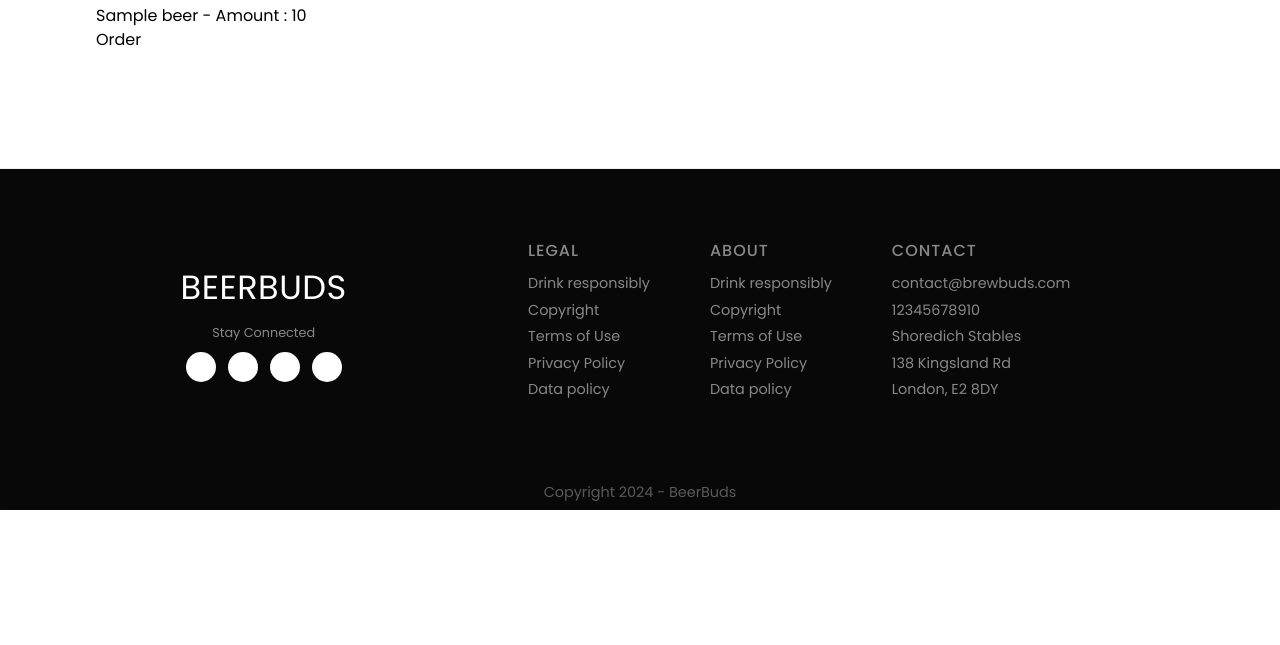
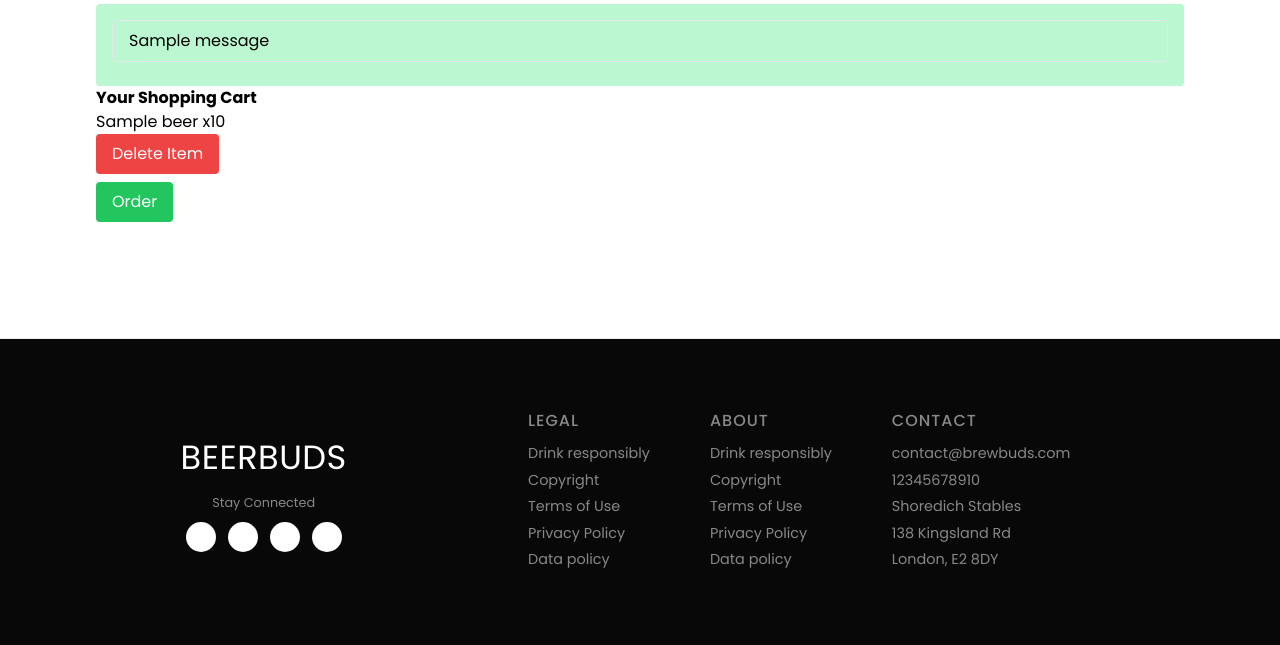
Before and after one commit to mallaghi/beerbuds, a Django app: page /user_cart/ in a window 1280 px wide. Shown: the part 92-737 px from the top of the page. Run offline with Django 4.2, Linux system fonts and the light colour scheme; a user stored in the database is signed in; tables that the repository leaves empty hold one stand-in row (values such as "Sample post"); one stand-in notice (Sample message) is shown; some libraries are stand-ins or nearby versions.

Commit message:
delete functionality complete (again)

```diff
--- a/marketplace/templates/marketplace/user_cart.html
+++ b/marketplace/templates/marketplace/user_cart.html
@@ -2,17 +2,40 @@
 {%block title%} YOUR CART {% endblock %}
 {% block content %}
 
+<div class="container">
+
+  {% if messages %}
+  <ul class="messages bg-green-200 p-4 rounded">
+    {% for message in messages %}
+      <li class="mb-2 px-4 py-2 border rounded {% if message.tags %}{{ message.tags }}{% endif %}">
+        {{ message }}
+      </li>
+    {% endfor %}
+  </ul>
+  {% endif %}
+
+  <h2> <strong> Your Shopping Cart </strong> </h2>
   {% for cart_item in user_cart.cart_items.all %}
-  <a href="{% url 'marketplace:beer_show' cart_item.beer_id.id %}"> <p>  {{cart_item.beer_id}} - Amount : {{cart_item.quantity}} </p>  </a>
+
+    <a href="{% url 'marketplace:beer_show' cart_item.beer_id.id %}">
+      <h5>  {{cart_item.beer_id}}  x{{cart_item.quantity}} </h5>
+    </a>
+
+    <form action="{% url 'marketplace:delete_cart_item' cart_item.id %}" method="post">
+      {% csrf_token%}
+      <input type="submit" value="Delete Item" class="bg-red-500 text-white px-4 py-2 rounded hover:bg-red-600 focus:outline-none focus:shadow-outline-red">
+    </form>
 
   {% endfor %}
 
   {% if user_cart.cart_items.all %}
     <form method="post" action="{% url 'marketplace:add_to_order' %}">
       {% csrf_token %}
-    <button type="submit">Order</button>
+      <button type="submit" class="bg-green-500 text-white px-4 py-2 mt-2 rounded hover:bg-green-600 focus:outline-none focus:shadow-outline-green">Order</button>
     </form>
   {% else %}
   <p>Your cart is empty</p>
   {% endif %}
+</div>
+
   {% endblock %}
--- a/marketplace/urls.py
+++ b/marketplace/urls.py
@@ -11,6 +11,7 @@ urlpatterns = [
     path('profile/', views.profile, name='profile'),
     path('add_to_cart/<int:beer_id>/', views.add_to_cart, name='add_to_cart'),
     path('user_cart/', views.user_cart, name='user_cart'),
+    path('user_cart/delete/<int:id>', views.delete_cart_item, name="delete_cart_item"),
     path('store_dashboard/create_beer/', views.create_beer, name="create_beer"),
     path('profile/', views.profile, name='profile'),
     path('store_dashboard/delete_beer/<int:id>', views.delete_beer, name="delete_beer"),
--- a/marketplace/views.py
+++ b/marketplace/views.py
@@ -98,13 +98,17 @@ def user_cart(request):
 
     return render(request, 'marketplace/user_cart.html', {'user_cart': user_carts})
 
+def delete_cart_item(request, id):
+    cart_item = get_object_or_404(CartItem, pk = id)
+    if request.method == 'POST':
+        cart_item.delete()
+        alert = f"{cart_item} successfully deleted from your cart"
+        messages.success(request, alert)
+    return redirect("/user_cart")
 
 def store_dash(request):
    store = Store.objects.filter(user_id=request.user)
    return render(request, 'marketplace/store_dash.html', {'store': store})
-
-# this is what we can access from store_dash --> store and store info.
-# so below line will not work
 
 def delete_beer(request, id):
     beer = Beer.objects.get(pk=id)
```
Also changed, not shown: marketplace/templates/marketplace/cart_item_confirm_delete.html (added, +13 -0 lines), media/beer_images/Visual_rep_of_hangover.JPG (added). Lines whose indentation alone changed are shown as unchanged.
